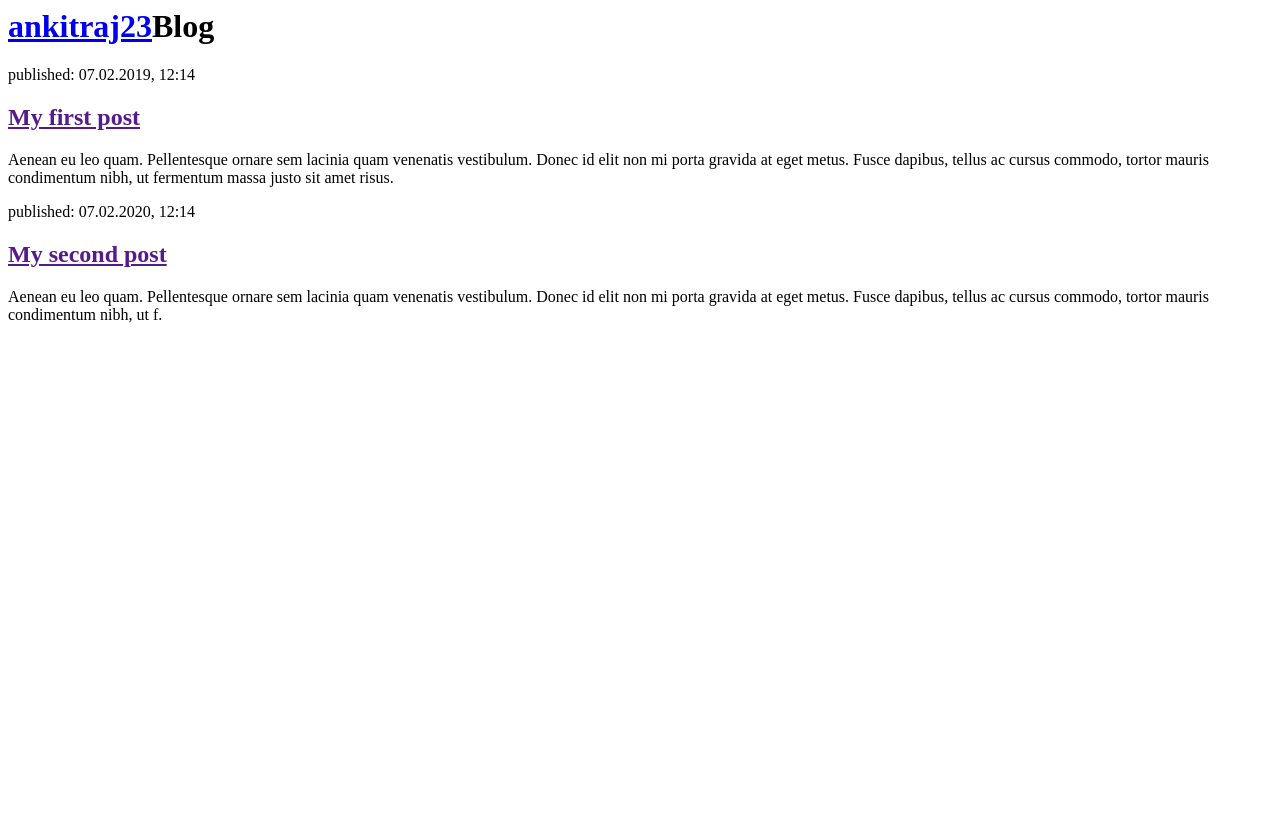
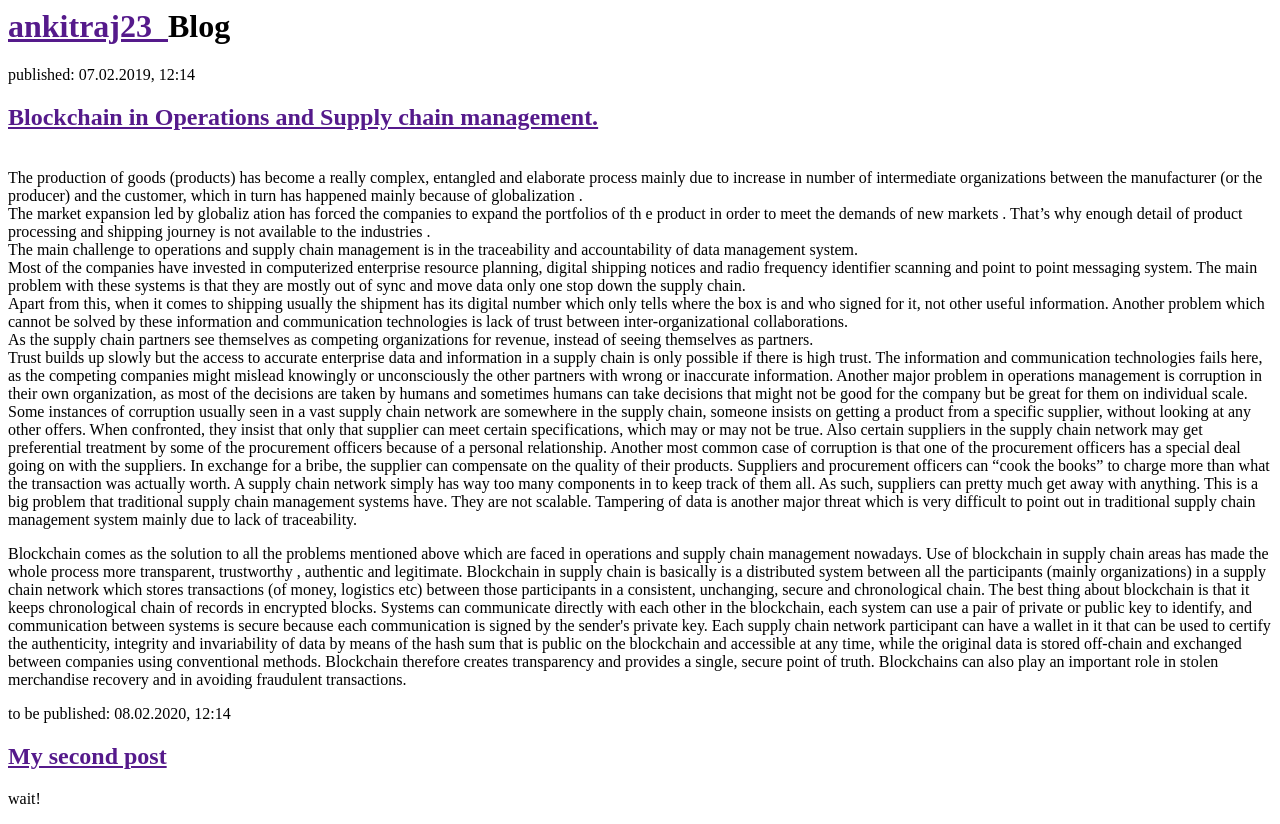
Before and after one commit to ankit-raj-23/my-first-blog, a Django app: page / in a window 1280 px wide. Before the commit the page ends 323 px from the top, so only its background shows below. Run offline with Django 3.2, Linux system fonts and the light colour scheme.

Commit message:
Changed the HTML for the site.

```diff
--- a/blog/templates/blog/post_list.html
+++ b/blog/templates/blog/post_list.html
@@ -4,19 +4,84 @@
     </head>
     <body>
         <div>
-            <h1><a href="/">ankitraj23</a>Blog</h1>
+            <h1><a href="">ankitraj23 &nbsp</a>Blog</h1>
         </div>
 
         <div>
             <p>published: 07.02.2019, 12:14</p>
-            <h2><a href="">My first post</a></h2>
-            <p>Aenean eu leo quam. Pellentesque ornare sem lacinia quam venenatis vestibulum. Donec id elit non mi porta gravida at eget metus. Fusce dapibus, tellus ac cursus commodo, tortor mauris condimentum nibh, ut fermentum massa justo sit amet risus.</p>
+            <h2><a href="">Blockchain in Operations and Supply chain management.</a></h2>
+            <p><br>
+The production of goods (products) has become a really complex,
+ entangled and elaborate process mainly due to increase in number
+  of intermediate organizations between the manufacturer (or the
+  producer) and the customer, which in turn has happened mainly
+  because of globalization .<br>The market expansion led by globaliz
+  ation  has forced the companies to expand the portfolios of th
+  e product in order to meet the demands of new markets . That’s
+  why enough detail of product processing and shipping journey is
+ not available to the industries .<br>The main challenge to operations
+  and supply chain management is in the traceability and accountability
+   of data management system.<br> Most of the companies have invested in
+   computerized enterprise resource planning, digital shipping notices and radio
+ frequency identifier scanning and point to point messaging system. The main
+ problem with these systems is that they are mostly out of sync and move data
+ only one stop down the supply chain.<br> Apart from this, when it comes to shipping
+  usually the shipment has its digital number which only tells where the box is
+  and who signed for it, not other useful information. Another problem which
+  cannot be solved by these information and communication technologies is lack
+  of trust between inter-organizational collaborations.<br> As the supply chain
+  partners see themselves as competing organizations for revenue, instead of
+  seeing themselves as partners.<br> Trust builds up slowly but the access to
+  accurate enterprise data and information in a supply chain is only possible
+  if there is high trust. The information and communication technologies fails
+  here, as the competing companies might mislead knowingly or unconsciously the
+  other partners with wrong or inaccurate information. Another major problem in
+  operations management is corruption in their own organization, as most of the
+  decisions are taken by humans and sometimes humans can take decisions that
+  might not be good for the company but be great for them on individual scale.
+  Some instances of corruption usually seen in a vast supply chain network are
+  somewhere in the supply chain, someone insists on getting a product from a
+  specific supplier, without looking at any other offers. When confronted, they
+  insist that only that supplier can meet certain specifications, which may or
+  may not be true. Also certain suppliers in the supply chain network may get
+  preferential treatment by some of the procurement officers because of a
+  personal relationship. Another most common case of corruption is that one of
+  the procurement officers has a special deal going on with the suppliers. In
+  exchange for a bribe, the supplier can compensate on the quality of their
+  products. Suppliers and procurement officers can “cook the books” to charge
+  more than what the transaction was actually worth. A supply chain network
+  simply has way too many components in to keep track of them all. As such,
+  suppliers can pretty much get away with anything. This is a big problem that
+  traditional supply chain management systems have. They are not scalable.
+  Tampering of data is another major threat which is very difficult to point
+ out in traditional supply chain management system mainly due to lack of
+ traceability.</p>
+ <p>Blockchain comes as the solution to all the problems mentioned above which are
+ faced in operations and supply chain management nowadays. Use of blockchain in
+ supply chain areas has made the whole process more transparent, trustworthy ,
+ authentic and legitimate. Blockchain in supply chain is basically is a distributed
+ system between all the participants (mainly organizations) in a supply chain
+ network which stores transactions (of money, logistics etc) between those
+participants in a consistent, unchanging, secure and chronological chain. The
+best thing about blockchain is that it keeps chronological chain of records in
+encrypted blocks. Systems can communicate directly with each other in the
+blockchain, each system can use a pair of private or public key to identify,
+and communication between systems is secure because each communication is signed
+by the sender's private key. Each supply chain network participant can have a
+wallet in it that can be used to certify the authenticity, integrity and
+invariability of data by means of the hash sum that is public on the blockchain
+and accessible at any time, while the original data is stored off-chain and
+exchanged between companies using conventional methods. Blockchain therefore
+creates transparency and provides a single, secure point of truth. Blockchains
+can also play an important role in stolen merchandise recovery and in avoiding
+fraudulent transactions.
+</p>
         </div>
 
         <div>
-            <p>published: 07.02.2020, 12:14</p>
+            <p>to be published: 08.02.2020, 12:14</p>
             <h2><a href="">My second post</a></h2>
-            <p>Aenean eu leo quam. Pellentesque ornare sem lacinia quam venenatis vestibulum. Donec id elit non mi porta gravida at eget metus. Fusce dapibus, tellus ac cursus commodo, tortor mauris condimentum nibh, ut f.</p>
+            <p>wait!</p>
         </div>
     </body>
 </html>
```
